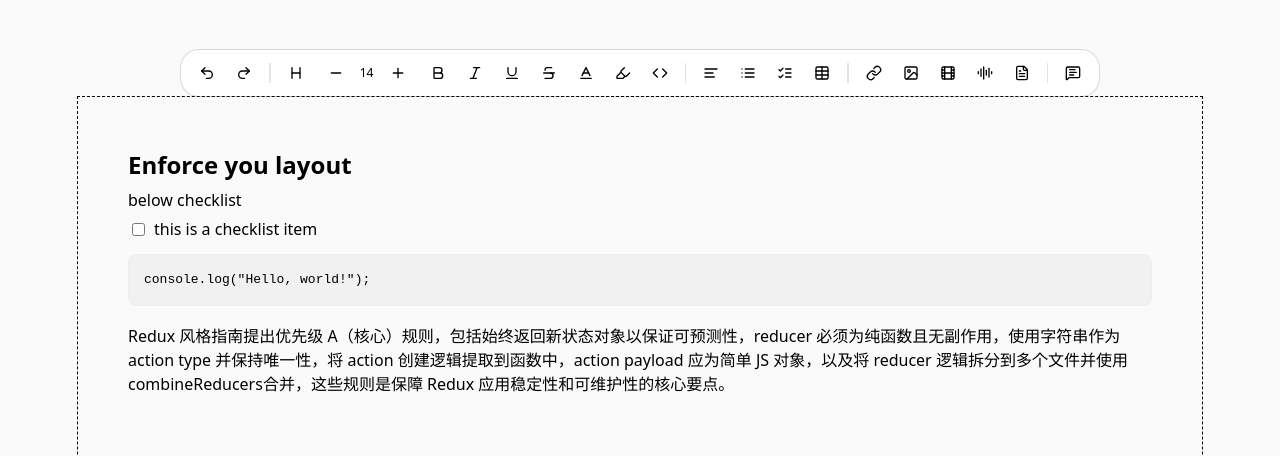
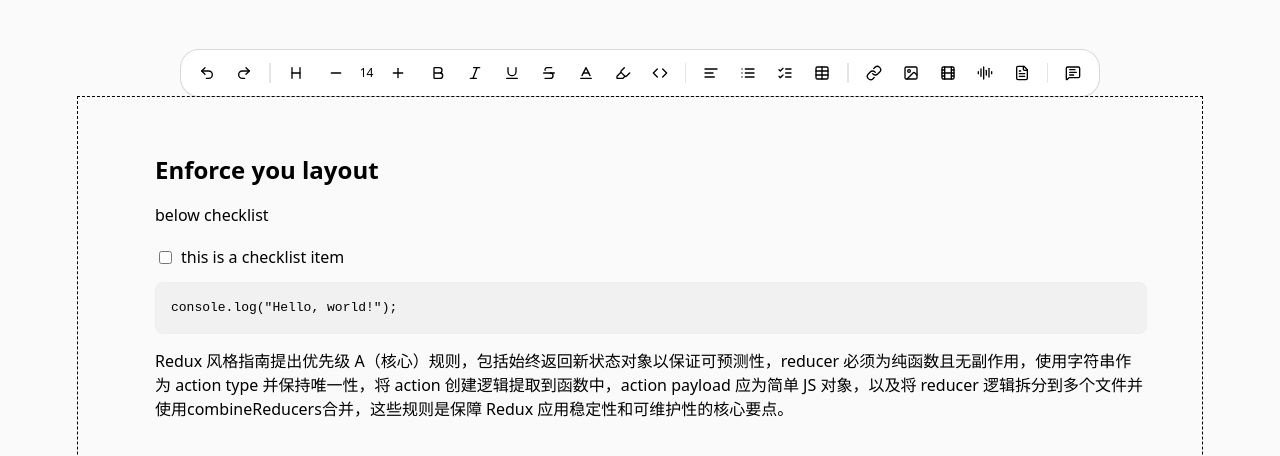
Before and after one commit to tyx2000/rich-map, a React (Vite) app: page / in a window 1280 px wide. Shown: the top 456 px of the page. Built offline with nearby package versions, Linux system fonts and the light colour scheme.

Commit message:
feat: dnd

```diff
--- a/src/components/slatejs/components/checklistItemElement.jsx
+++ b/src/components/slatejs/components/checklistItemElement.jsx
@@ -18,6 +18,7 @@ export default function ChecklistItemElement(props) {
       style={{
         display: 'flex',
         justifyContent: alignDirection,
+        padding: '3px 0',
       }}
     >
       <span
--- a/src/components/slatejs/components/codeElement.jsx
+++ b/src/components/slatejs/components/codeElement.jsx
@@ -2,7 +2,7 @@ import styles from './element.module.css';
 
 export default function CodeElement(props) {
   return (
-    <pre className={styles.codeBlock} {...props.attributes}>
+    <pre draggable={false} className={styles.codeBlock} {...props.attributes}>
       <code>{props.children}</code>
     </pre>
   );
--- /dev/null
+++ b/src/components/slatejs/components/dragWrapper.jsx
@@ -0,0 +1,80 @@
+import { useState } from 'react';
+import styles from './element.module.css';
+import { GripVertical } from 'lucide-react';
+import { ReactEditor, useSlateStatic } from 'slate-react';
+import { Editor, Element } from 'slate';
+
+export default function DragWrapper({ attributes, children, style }) {
+  const editor = useSlateStatic();
+  const [draggable, setDraggable] = useState(false);
+
+  const onDragStart = (e) => {
+    e.stopPropagation();
+    const [currentNode] = Editor.nodes(editor, {
+      at: editor.selection,
+      match: (n) => !Editor.isEditor(n) && Element.isElement(n),
+    });
+    console.log(currentNode);
+    if (currentNode) {
+      const [, path] = currentNode;
+      e.dataTransfer.setData('slate-drag-node-path', path[0] + '');
+      e.dataTransfer.effectAllowed = 'move';
+
+      // const dragImage = e.target.cloneNode(true);
+      // dragImage.style.opacity = '0.1';
+      // dragImage.style.position = 'absolute';
+      // dragImage.style.top = '-10000px';
+      // document.body.appendChild(dragImage);
+
+      // e.dataTransfer.setDragImage(dragImage, 0, 0);
+    }
+  };
+
+  const onDragOver = (e) => {
+    // 阻止默认行为否则 onDrop 不触发
+    e.preventDefault();
+    // 设置 dropEffect 与 effectAllowed 一致，否则拖放被阻止
+    e.dataTransfer.dropEffect = 'move';
+    e.target.style.borderColor = 'purple';
+  };
+
+  const onDragLeave = (e) => {
+    e.target.style.borderColor = 'transparent';
+  };
+
+  const onDragEnd = (e) => {};
+
+  const onDrop = (e) => {
+    e.preventDefault();
+    const dragNodePath = e.dataTransfer.getData('slate-drag-node-path');
+    console.log('drop', { dragNodePath });
+    const targetSlateNode = ReactEditor.toSlateNode(editor, e.target);
+    const targetPath = ReactEditor.findPath(editor, targetSlateNode);
+    console.log({ targetPath });
+  };
+
+  // type exchange or insertBelow
+  const settleNodes = (dragNodePath, targetNodePath, type) => {};
+
+  return (
+    <div
+      {...attributes}
+      style={style}
+      className={styles.elementWrapper}
+      draggable={draggable}
+      onDragStart={onDragStart}
+      onDragOver={onDragOver}
+      onDragLeave={onDragLeave}
+      onDragEnd={onDragEnd}
+      onDrop={onDrop}
+    >
+      <GripVertical
+        size={16}
+        color="#737373"
+        className={styles.dragIcon}
+        onMouseDown={() => setDraggable(true)}
+      />
+      {children}
+    </div>
+  );
+}
--- a/src/components/slatejs/components/element.module.css
+++ b/src/components/slatejs/components/element.module.css
@@ -39,18 +39,21 @@
   display: flex;
   justify-content: flex-start;
   align-items: center;
-  margin-bottom: 15px;
+  border: 5px solid transparent;
   border-radius: 3px;
+  transition: all linear 0.2s;
   &:hover {
+    background-color: #e0edfb;
     .dragIcon {
       opacity: 1;
     }
   }
   .dragIcon {
     width: 22px;
-    transition: all linear 0.2s;
+    transition: all linear 0.1s;
     opacity: 0;
     cursor: grab;
+    user-select: none;
   }
 }
 
@@ -61,6 +64,8 @@
   padding: 15px;
   white-space: pre-wrap;
   overflow: auto;
+  margin: 0;
+  flex: 1;
 }
 
 .linkWrapper {
--- a/src/components/slatejs/components/index.jsx
+++ b/src/components/slatejs/components/index.jsx
@@ -5,12 +5,10 @@ import ImageElement from './imageElement';
 import EditableVoidElement from './editableVoidElement';
 import VideoElement from './videoElement';
 import ListElement from './listElement';
-import { GripVertical } from 'lucide-react';
-import styles from './element.module.css';
 import Heading from './heading';
 import LinkElement from './linkElement';
 import BadgeElement from './badgeElement';
-
+import DragWrapper from './dragWrapper';
 // const Heading = ({ styleProps, showSelectedHeadings = false, ...props }) => {
 //   const selected = showSelectedHeadings ? useSelected() : false;
 //   const style = { ...styleProps, color: selected ? 'green' : undefined };
@@ -25,11 +23,11 @@ export default function SlateElement(props) {
     contentVisibility,
     showSelectedHeadings,
   } = props;
-  console.log({ element });
   const { type, align, level } = element || {};
   const style = {
     contentVisibility: contentVisibility ? 'auto' : undefined,
   };
+
   const renderElement = () => {
     switch (type) {
       case 'heading':
@@ -40,7 +38,14 @@ export default function SlateElement(props) {
         );
       case 'paragraph':
         return (
-          <p style={{ textAlign: align || 'left', padding: '5px 0' }}>
+          <p
+            style={{
+              textAlign: align || 'left',
+              padding: '5px 0',
+              flex: 1,
+              wordBreak: 'break-word',
+            }}
+          >
             {children}
           </p>
         );
@@ -90,22 +95,16 @@ export default function SlateElement(props) {
         return <DefaultElement {...props} />;
     }
   };
-  return renderElement();
 
-  // return (
-  //   <div
-  //     {...attributes}
-  //     className={styles.elementWrapper}
-  //     style={{
-  //       contentVisibility: contentVisibility ? 'auto' : undefined,
-  //     }}
-  //   >
-  //     <GripVertical
-  //       size={16}
-  //       color="#737373"
-  //       className={styles.dragIcon}
-  //     />
-  //     {renderElement()}
-  //   </div>
-  // );
+  // return renderElement();
+  return (
+    <DragWrapper
+      attributes={attributes}
+      style={{
+        contentVisibility: contentVisibility ? 'auto' : undefined,
+      }}
+    >
+      {renderElement()}
+    </DragWrapper>
+  );
 }
--- a/src/components/slatejs/components/leafElement.jsx
+++ b/src/components/slatejs/components/leafElement.jsx
@@ -2,7 +2,7 @@ import { getSelectionOffset } from '../../../../utils/helper';
 import styles from './element.module.css';
 
 export default function LeafElement({ attributes, children, leaf }) {
-  leaf.comments && console.log(leaf);
+  console.log(leaf);
   if (leaf.bold) {
     children = <strong>{children}</strong>;
   }
@@ -35,7 +35,7 @@ export default function LeafElement({ attributes, children, leaf }) {
   const style = {
     color: leaf.color || (leaf.comments ? '#C10007' : '') || '',
     backgroundColor: leaf.highlight || (leaf.comments ? '#FFE2E2' : '') || '',
-    textDecorationLine: leaf.comments ? 'grammar-error' : '',
+    borderBottom: leaf.comments ? '2px solid yellow' : '',
   };
 
   const handleClickLeaf = () => {
@@ -79,6 +79,11 @@ export default function LeafElement({ attributes, children, leaf }) {
       style={style}
       onClick={handleClickLeaf}
     >
+      {/* {leaf.text ? (
+        children
+      ) : (
+        <span style={{ color: '#ccc' }}>Type Something</span>
+      )} */}
       {children}
     </span>
   );
--- a/src/components/slatejs/components/listElement.jsx
+++ b/src/components/slatejs/components/listElement.jsx
@@ -2,6 +2,7 @@ import { useReadOnly } from 'slate-react';
 
 const PrefixWrapper = ({ children }) => (
   <div
+    contentEditable={false}
     style={{
       width: 28,
       height: 28,
@@ -67,10 +68,7 @@ export default function ListElement(props) {
   const { attributes, children, element } = props;
   const readonly = useReadOnly();
   return (
-    <div
-      {...attributes}
-      style={{ display: 'flex', backgroundColor: '#f1f1f1' }}
-    >
+    <div {...attributes} style={{ display: 'flex' }}>
       {prefix(element.prefix)}
       <div
         contentEditable={!readonly}
--- a/src/components/slatejs/slatejs.jsx
+++ b/src/components/slatejs/slatejs.jsx
@@ -24,6 +24,7 @@ import styles from './slatejs.module.css';
 import { faker } from '@faker-js/faker';
 import Chunk from './components/chunk.jsx';
 import PerformanceControls from '../performanceControls/index.jsx';
+import handleSlateKeyDown from '../../../utils/handleSlateKeyDown.js';
 
 // 每个对象即是element属性
 const defaultValue = [
@@ -272,27 +273,9 @@ export default function Slatejs({ sharedType, provider }) {
 
   useEffect(() => {
     const keyDownHandler = (e) => {
-      if (e.shiftKey && e.key === 'Enter') {
-        console.log('Shift + Enter');
-        e.preventDefault();
-        slateCommand.insertNewParagraphAtNext(editor);
-      }
-      if (editor.selection) {
-        const [codeNode] = Editor.nodes(editor, {
-          at: editor.selection,
-          match: (n) => n.type === 'code',
-        });
-        if (codeNode && e.key === 'Tab') {
-          e.preventDefault();
-          Transforms.insertText(editor, '    ');
-        }
-        if (e.key === 'Escape') {
-          // esc 根据情况是否去除选区标记
-          slateCommand.toggleComment(editor, {});
-          Transforms.collapse(editor, { edge: 'end' });
-          setShowCommentInput(false);
-        }
-      }
+      handleSlateKeyDown(e, editor, () => {
+        setShowCommentInput(false);
+      });
     };
     document.addEventListener('keydown', keyDownHandler);
     return () => {
@@ -553,6 +536,12 @@ export default function Slatejs({ sharedType, provider }) {
             renderChunk={config.chunkDivs ? renderChunk : undefined}
             renderLeaf={renderLeaf}
             // onKeyDown={handleEditorKeydown}
+            onDOMBeforeInput={(e) => {
+              console.log('sssss', e.target.closest('svg'));
+              if (e.target.closest('svg')) {
+                e.stopPropagation();
+              }
+            }}
             placeholder="emmmmmmmmmmmmmmmmm"
             renderPlaceholder={({ children, attributes }) => (
               <div {...attributes}>
--- /dev/null
+++ b/utils/handleSlateKeyDown.js
@@ -0,0 +1,45 @@
+import { Editor, Element, Transforms } from 'slate';
+import slateCommand from './slateCommand';
+
+export default function handleSlateKeyDown(e, editor, callback) {
+  if (!editor.selection) return;
+  // shift + enter 跳出当前类型节点在相邻处插入 paragraph
+  if (e.shiftKey && e.key === 'Enter') {
+    e.preventDefault();
+    slateCommand.insertNewParagraphAtNext(editor);
+    return;
+  }
+  // 在 code 节点中 拦截 Tab，缩进四个空格
+  const [codeNode] = Editor.nodes(editor, {
+    at: editor.selection,
+    match: (n) => n.type === 'code',
+  });
+  if (codeNode && e.key === 'Tab') {
+    e.preventDefault();
+    Transforms.insertText(editor, '    ');
+    return;
+  }
+  // esc 关闭选区评论框，去除临时选区标记
+  if (e.key === 'Escape') {
+    slateCommand.toggleComment(editor, {});
+    Transforms.collapse(editor, { edge: 'end' });
+    callback && callback();
+  }
+  // 空节点识别 / 显示 SlashMenu
+  if (e.key === '/') {
+    const [currentNode] = Editor.nodes(editor, {
+      at: editor.selection,
+      match: (n) => !Editor.isEditor(n) && Element.isElement(n),
+    });
+    if (currentNode) {
+      const [element, path] = currentNode;
+      if (
+        element.children &&
+        element.children.length === 1 &&
+        element.children[0].text === ''
+      ) {
+        console.log('show slash menu');
+      }
+    }
+  }
+}
--- a/utils/slateCommand.js
+++ b/utils/slateCommand.js
@@ -215,6 +215,7 @@ const slateCommand = {
   // todo comment选区重叠时，comment合并而不是覆盖
   // todo comment选区完全包含已经comment的选区，被包含的选区comment会被覆盖
   // todo 选区被删除时，评论同步删除
+  // todo 测试了腾讯文档，评论选区包含或是重叠均没有覆盖，各自独立 emmmmmmmmm
   toggleComment(editor, { comment, commentFor }) {
     const marks = Editor.marks(editor);
     const isActive = marks ? !!marks.comments : false;
--- a/utils/withCustomerElement.js
+++ b/utils/withCustomerElement.js
@@ -191,13 +191,12 @@ export default function withCustomerElement(editor) {
 
   // todo 通过enter跳出当前 新但是空内容 的节点 --- Shift + Enter
   editor.insertBreak = (...args) => {
-    console.log('insert break');
     if (!editor.selection) return;
     const [currentNode] = Editor.nodes(editor, {
       match: (n) => !Editor.isEditor(n) && Element.isElement(n),
     });
-    console.log(currentNode);
     const [element, path] = currentNode;
+    // code 节点中 enter 换行而不是添加同类型节点
     if (element.type === 'code') {
       Transforms.insertText(editor, '\n');
       return;
```
